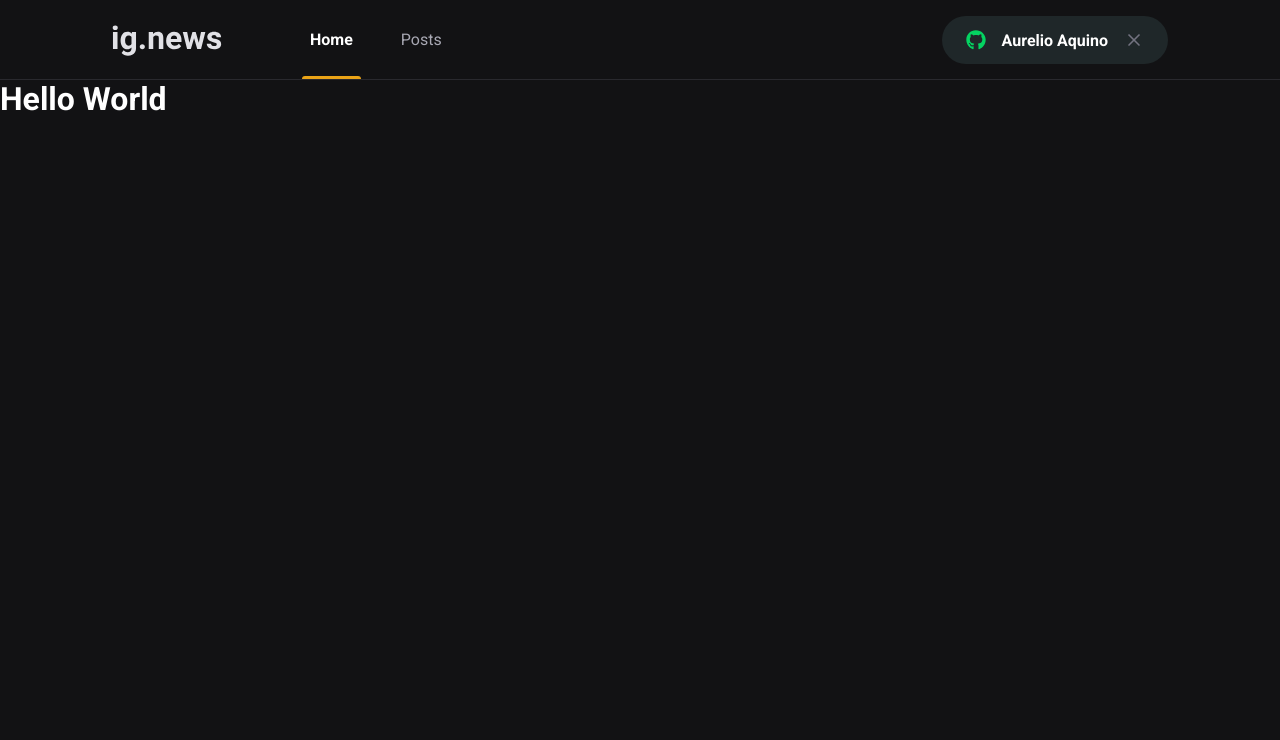
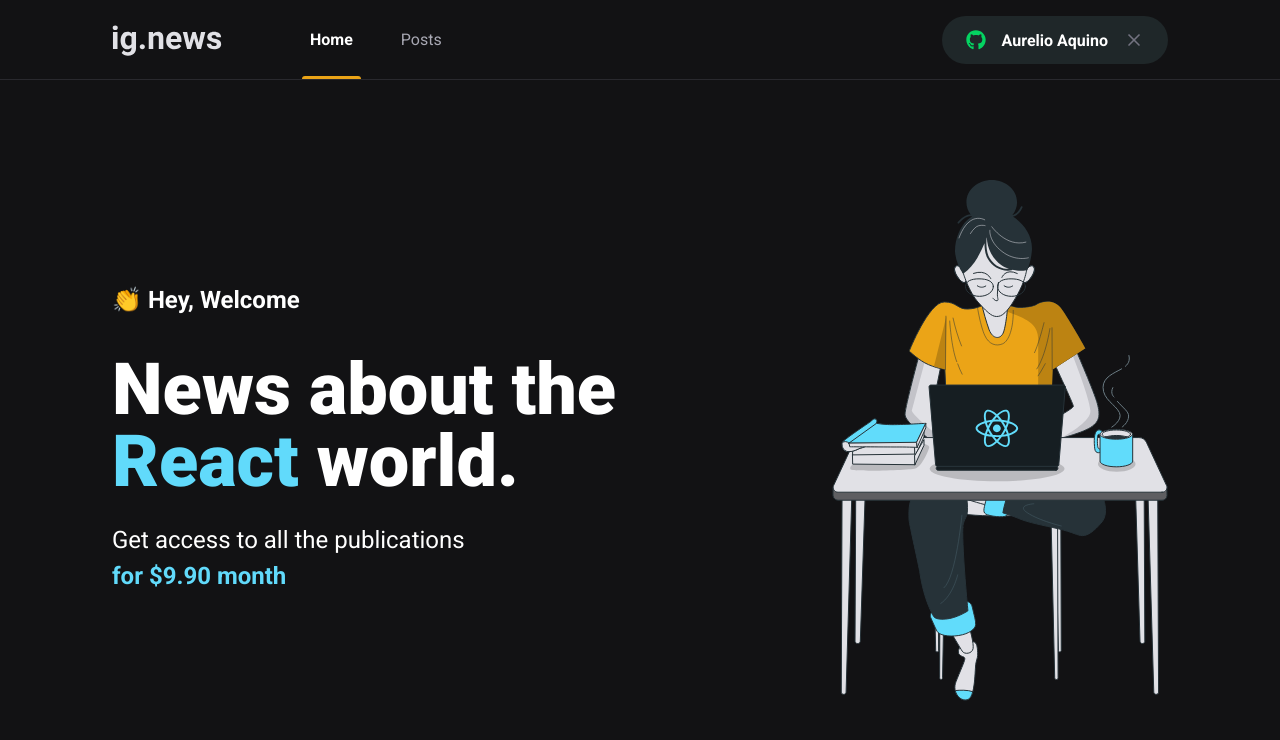
Before and after one commit to AurelioAquino92/ignews, a Next.js app: page / in a window 1280 px wide. Shown: the top 740 px of the page. Built offline with nearby package versions, Linux system fonts and the light colour scheme.

Commit message:
add: Home page

```diff
--- /dev/null
+++ b/src/pages/home.module.scss
@@ -0,0 +1,41 @@
+.contentContainer {
+    max-width: 1120px;
+    margin: 0 auto;
+    padding: 0 2rem;
+    height: calc(100vh - 5rem);
+
+    display: flex;
+    align-items: center;
+    justify-content: space-between;
+}
+
+.hero {
+    max-width: 600px;
+
+    > span {
+        font-size: 1.5rem;
+        font-weight: bold;
+    }
+
+    h1 {
+        font-size: 4.5rem;
+        line-height: 4.5rem;
+        font-weight: 900;
+        margin-top: 2.5rem;
+
+        span {
+            color: var(--cyan-500);
+        }
+    }
+
+    p {
+        font-size: 1.5rem;
+        line-height: 2.25rem;
+        margin-top: 1.5rem;
+
+        span {
+            color: var(--cyan-500);
+            font-weight: bold;
+        }
+    }
+}
--- a/src/pages/index.tsx
+++ b/src/pages/index.tsx
@@ -1,14 +1,25 @@
 import Head from 'next/head'
+import styles from './home.module.scss'
 
 export default function Home() {
   return (
     <>
       <Head>
-        <title>Início | ig.news</title>
+        <title>Home | ig.news</title>
       </Head>
-      <h1>
-        Hello World
-      </h1>
+
+      <main className={styles.contentContainer}>
+        <section className={styles.hero}>
+          <span>👏 Hey, Welcome</span>
+          <h1>News about the <span>React</span> world.</h1>
+          <p>
+            Get access to all the publications <br />
+            <span>for $9.90 month</span>
+          </p>
+        </section>
+
+        <img src="/images/avatar.svg" alt="Girl Coding" />
+      </main>
     </>
   )
 }
```
